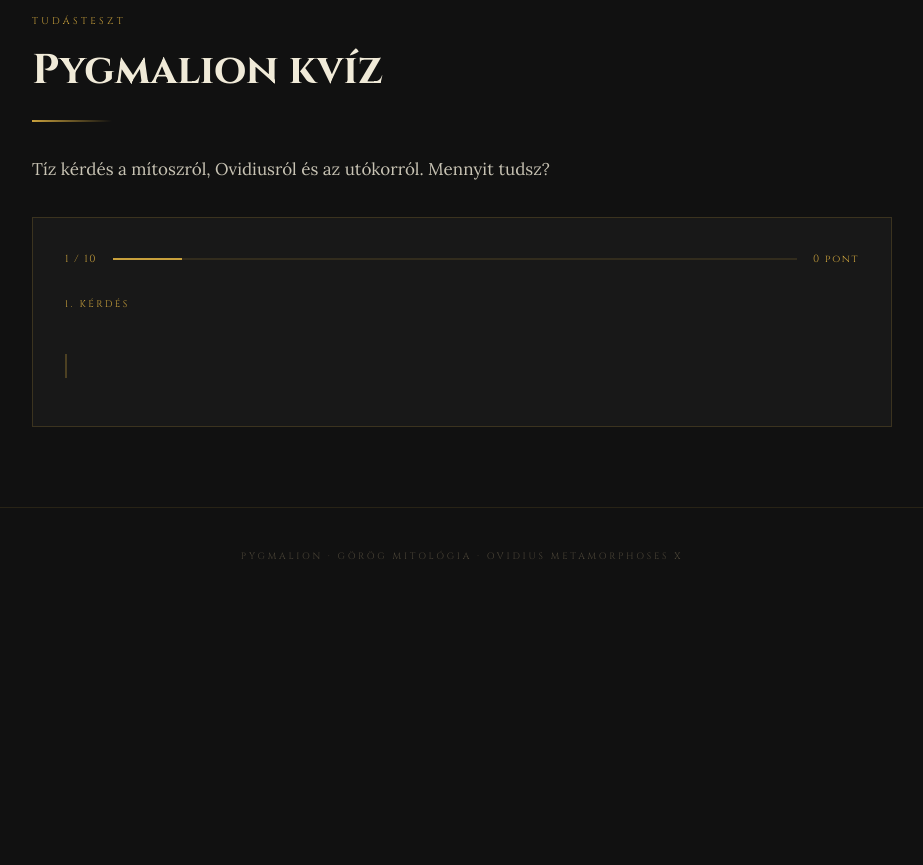
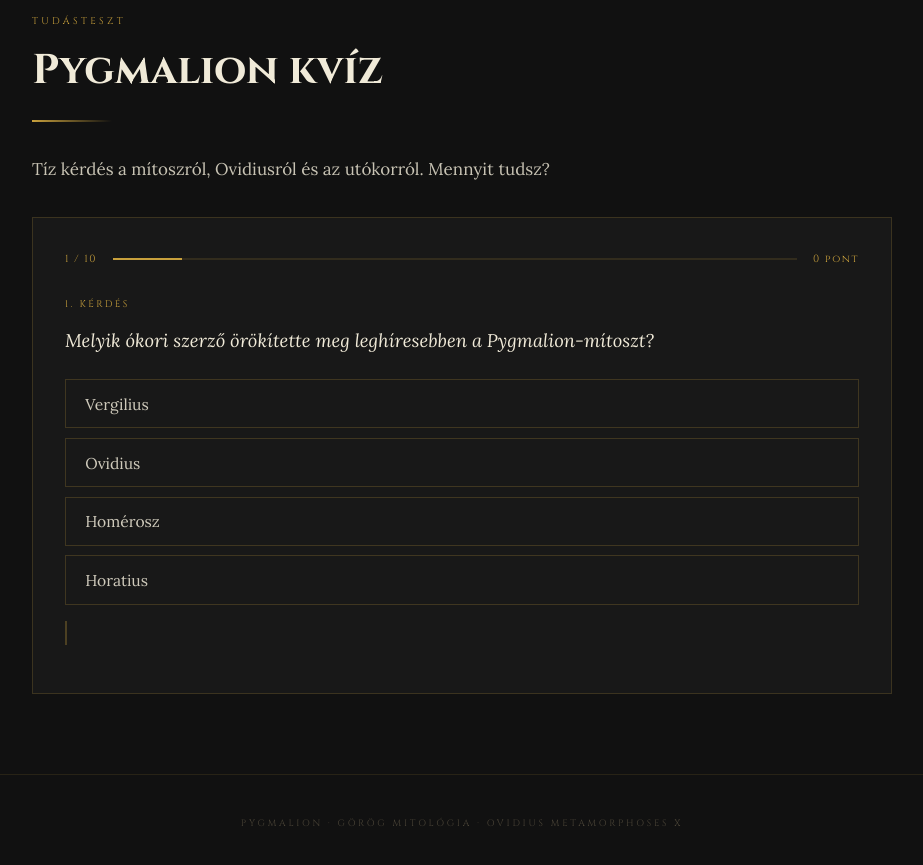
Before and after one commit to Shadowesi/Pigmoliom, a plain HTML site: page index.html in a window 1280 px wide. Shown: the part 3625-4490 px from the top of the page, without its empty margins (178-1101 px from the left). Before the commit the page ends 4249 px from the top, so only its background shows below. Drawn offline with Linux system fonts and the light colour scheme.

Commit message:
Update index.html

```diff
--- a/index.html
+++ b/index.html
@@ -135,6 +135,6 @@
     <p>Pygmalion · Görög mitológia · Ovidius Metamorphoses X</p>
   </footer>
 
-  <script src="script.js"></script>
+  <script src="quiz.js"></script>
 </body>
 </html>
```
